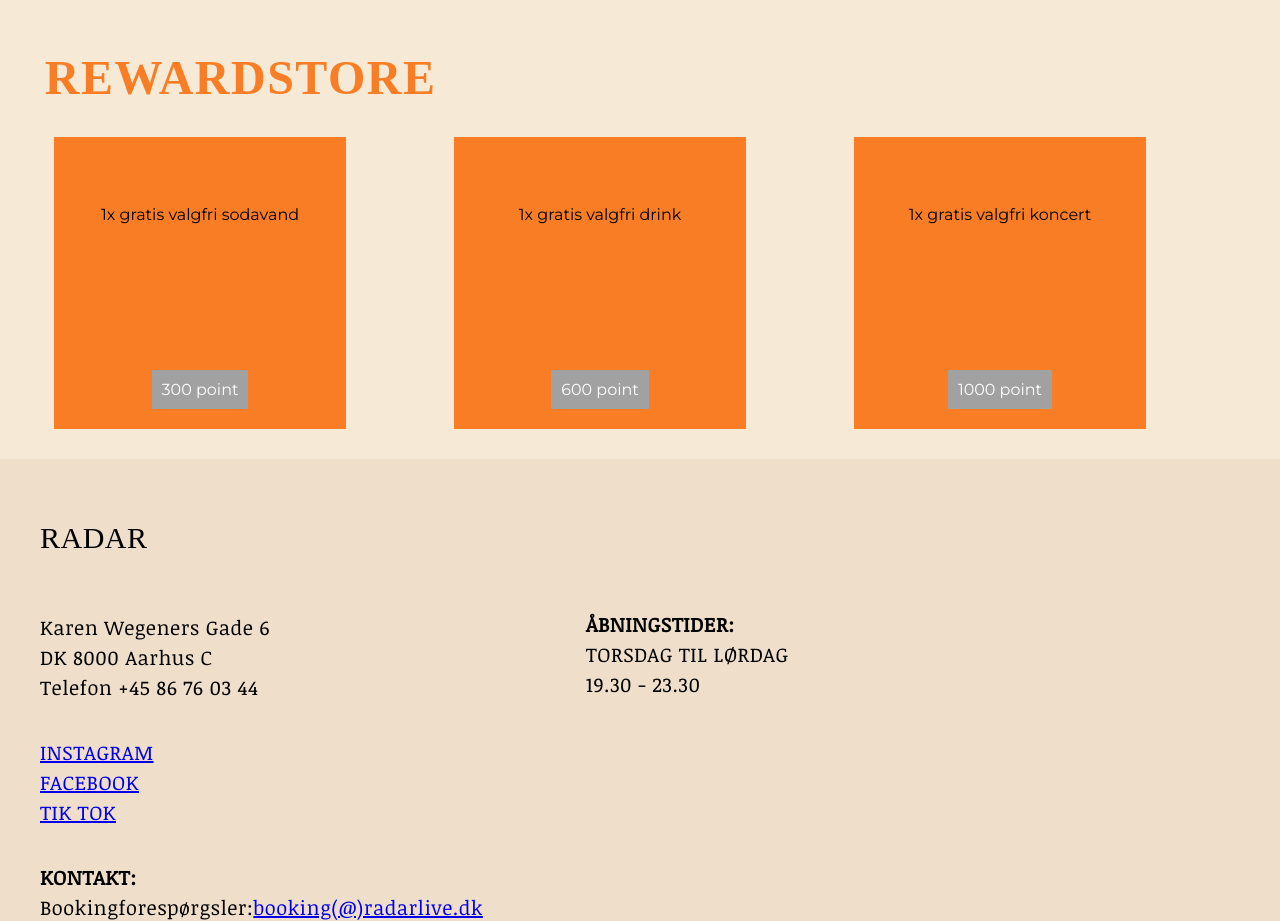
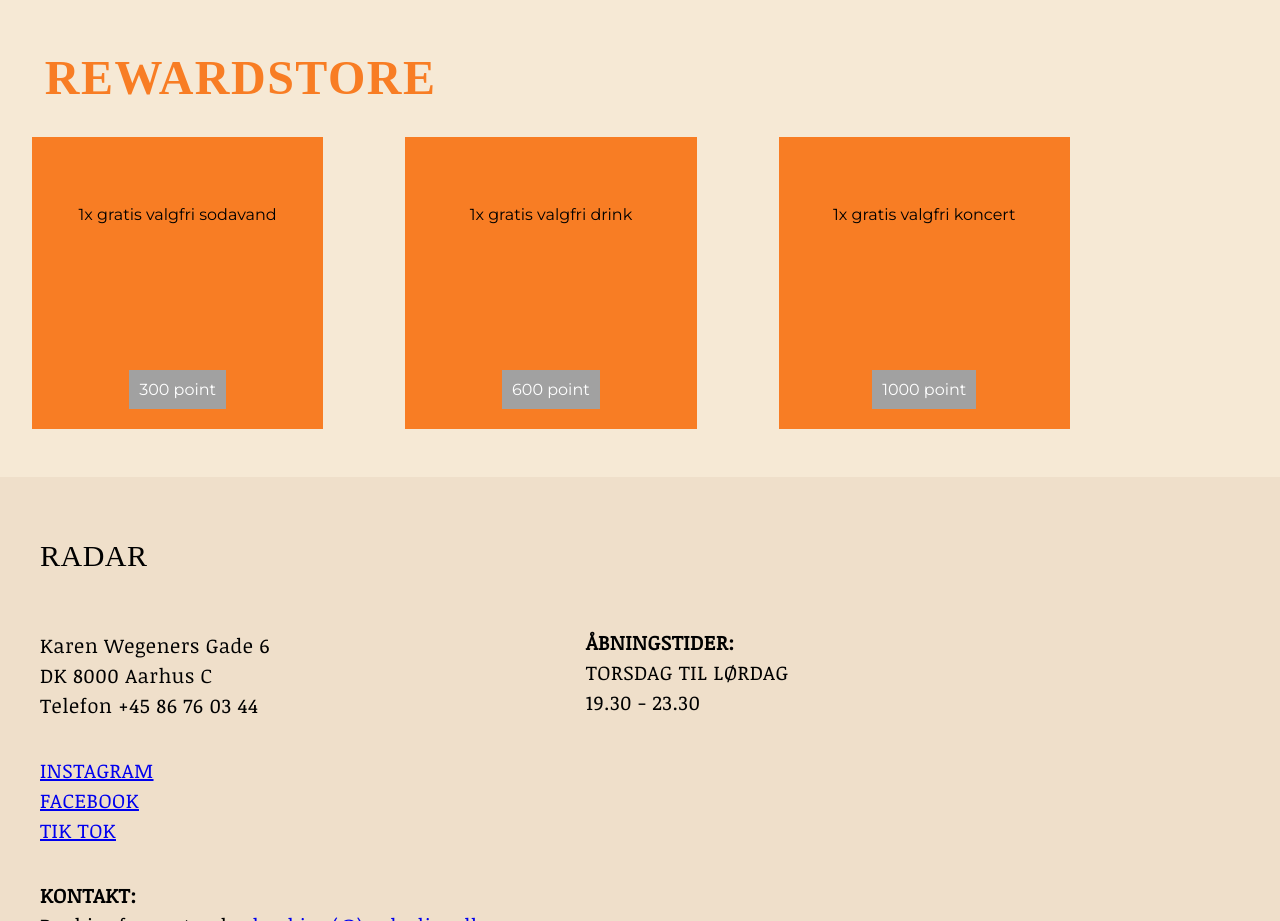
Before and after one commit to Idasaabyfeld/radar-eksamensprojekt-1-semester-, a plain HTML site: page mit-radar.html in a window 1280 px wide. Shown: the part 860-1781 px from the top of the page. Drawn offline with Linux system fonts and the light colour scheme; a web font is replaced by a local one.

Commit message:
Rettet siden så kasserne passer i bunden på siden mit-radar

```diff
--- a/css/mit-radar.css
+++ b/css/mit-radar.css
@@ -76,21 +76,21 @@ h3 {
 }
 
 .udenfor-box {
-    display: flex;
-    flex-direction: column;
-    align-items: flex-start; /* Sørger for at bokse placeres til venstre */
-    padding-right: 5em;
+    padding-right: 4.5em; /* Beholder plads til højre */
+    display: grid;
+    justify-content: start; /* Placerer alle elementer til venstre */
+    padding-left: 2em;
 }
 
 .box {
     background-color: var(--orangefarve);
     padding: 20px;
-    width: 13em;
-    height: 12em;
+    width: 11em;
+    height: auto;
     display: flex;
     flex-direction: column;
     justify-content: space-between;
-    margin-bottom: 30px; /* Mellemrum mellem boksene */
+    margin-bottom: 30px;
 }
 
 .concert-text {
@@ -121,24 +121,51 @@ h3 {
 
   /* tablet */
 @media only screen and (min-width: 768px) {
-.person {
-    width: 45%;
+h1 {
+    font-size: 2.8rem;
+    padding-top: 2em;
 }
 
 .lille-tekst2 {
+    font-size: 1.2rem;
     padding-right: 22rem;
+}
+
+.person {
+    width: 39%;
+}
+
+h2 {
+    font-size: 2.6rem;
+}
+
+h3 {
+    font-size: 1.7rem;
 }
 
 .lille-tekst {
     padding-right: 18rem;
+    font-size: 1.2rem;
 }
 
 .udenfor-box {
     display: grid;
-    grid-template-columns: repeat(2, 1fr);
+    grid-template-columns: auto auto auto; /* 3 kolonner med tættere layout */
+    gap: 2em; /* Reducér mellemrummet */
     padding-top: 1em;
+    padding-left: 2em;
+    padding-bottom: 3em;
+    justify-content: start; /* Holder gridet tæt til venstre */
+}
+
+
+.box {
+    width: 12em; /* Tilpas størrelsen af boksene */
+    height: auto;
+    margin: 0; /* Fjern eventuelle margener for at undgå ekstra afstand */
 }
 }
+
 
 /* Laptop */
 @media only screen and (min-width: 1024px) {
@@ -195,3 +222,10 @@ h3 {
 }
 
 }
+
+/* Ekstra laptop device */
+@media only screen and (min-width: 1200px) {
+.udenfor-box {
+    padding-right: 10em;
+}
+}
```
Also changed, not shown: css/program.css (+18 -1 lines). Lines whose indentation alone changed are shown as unchanged.
